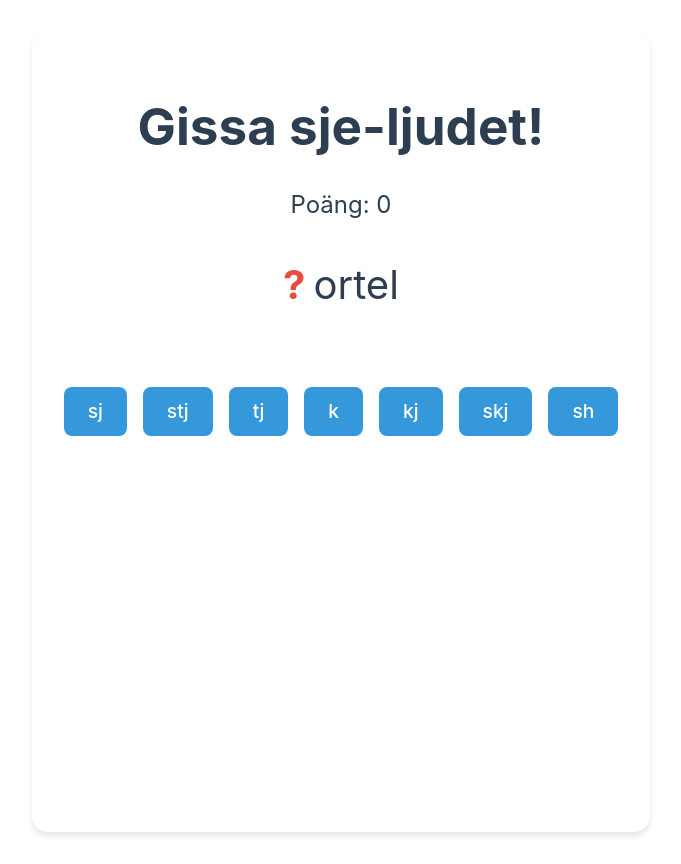
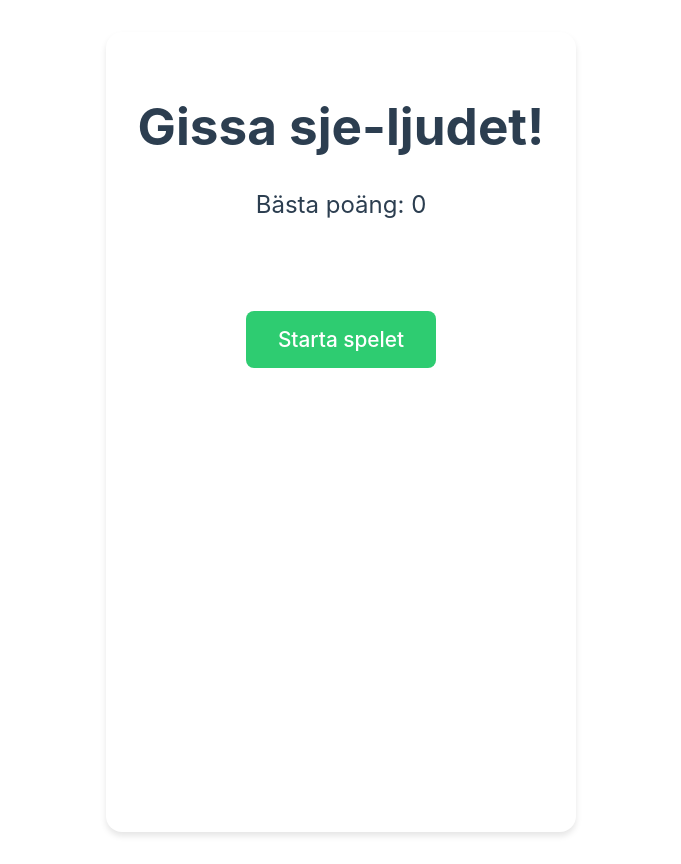
Before and after one commit to gustavjorlov/skolspel, a React (Vite) app: page / in a window 1280 px wide. Shown: the whole page, without its empty margins (299-980 px from the left). Built offline with nearby package versions, Linux system fonts and the light colour scheme.

Commit message:
feat: enhance SjeGame with timer and scoring system, update styles for game stats

```diff
--- a/src/App.css
+++ b/src/App.css
@@ -24,10 +24,23 @@
   margin-bottom: 2rem;
 }
 
-.score {
+.game-stats {
+  display: flex;
+  justify-content: space-around;
+  margin-bottom: 2rem;
+  padding: 1rem;
+  background-color: #f8f9fa;
+  border-radius: 0.5rem;
+}
+
+.time-left, .score {
   font-size: 1.5rem;
   color: #2c3e50;
-  margin-bottom: 2rem;
+}
+
+.time-left {
+  color: #e74c3c;
+  font-weight: bold;
 }
 
 .word-container {
@@ -81,6 +94,22 @@
   background-color: #2980b9;
 }
 
+.start-button {
+  background-color: #2ecc71;
+  color: white;
+  border: none;
+  padding: 1rem 2rem;
+  font-size: 1.3rem;
+  border-radius: 0.5rem;
+  cursor: pointer;
+  transition: background-color 0.2s;
+  margin: 2rem 0;
+}
+
+.start-button:hover {
+  background-color: #27ae60;
+}
+
 @media (max-width: 600px) {
   .buttons button {
     padding: 0.6rem 1rem;
--- a/src/components/SjeGame.tsx
+++ b/src/components/SjeGame.tsx
@@ -1,4 +1,4 @@
-import { useState, useEffect } from 'react';
+import { useState, useEffect, useCallback } from 'react';
 import wordData from '../data/sje-words.json';
 
 type Word = {
@@ -6,51 +6,103 @@ type Word = {
   parts: [string, string];
 };
 
+const ROUND_DURATION = 30; // seconds
 const prefixes = ['sj', 'stj', 'tj', 'k', 'kj', 'skj', 'sh'];
 
 export function SjeGame() {
   const [currentWord, setCurrentWord] = useState<Word | null>(null);
   const [message, setMessage] = useState('');
   const [score, setScore] = useState(0);
+  const [timeLeft, setTimeLeft] = useState(ROUND_DURATION);
+  const [isPlaying, setIsPlaying] = useState(false);
+  const [roundScore, setRoundScore] = useState(0);
 
-  const getRandomWord = (): Word => {
+  const getRandomWord = useCallback(function(): Word {
     const words = wordData.words;
     const randomIndex = Math.floor(Math.random() * words.length);
     const selectedWord = words[randomIndex];
     return {
       word: selectedWord.word,
-      parts: [selectedWord.parts[0], selectedWord.parts[1]] as [string, string]
+      parts: [selectedWord.parts[0], selectedWord.parts[1]]
     };
+  }, []);
+
+  const startNewGame = () => {
+    setTimeLeft(ROUND_DURATION);
+    setRoundScore(0);
+    setScore(0);
+    setMessage('');
+    setCurrentWord(getRandomWord());
+    setIsPlaying(true);
   };
 
-  const newRound = () => {
+  const newRound = useCallback(() => {
     setCurrentWord(getRandomWord());
     setMessage('');
-  };
+  }, [getRandomWord]);
 
   useEffect(() => {
+    if (isPlaying && timeLeft > 0) {
+      const timer = setInterval(() => {
+        setTimeLeft((prev) => {
+          if (prev <= 1) {
+            setIsPlaying(false);
+            setMessage(`Spelet är slut! Du klarade ${roundScore} ord på ${ROUND_DURATION} sekunder!`);
+            return 0;
+          }
+          return prev - 1;
+        });
+      }, 1000);
+
+      return () => clearInterval(timer);
+    }
+  }, [isPlaying, timeLeft, roundScore]);
+
+  useEffect(() => {
+    // Initialize with a word but don't start playing
+    setCurrentWord(getRandomWord());
+  }, [getRandomWord]);
+
+  useEffect(() => {
+    if (!isPlaying) return;
     newRound();
-  }, []);
+  }, [isPlaying, newRound]);
 
   const handleGuess = (prefix: string) => {
-    if (!currentWord) return;
+    if (!currentWord || !isPlaying) return;
 
     if (prefix === currentWord.parts[0]) {
       setMessage(`Rätt! "${prefix + currentWord.parts[1]}" stavas med "${prefix}"`);
       setScore(score + 1);
-      setTimeout(newRound, 2000);
+      setRoundScore(roundScore + 1);
+      setTimeout(newRound, 1000);
     } else {
       setMessage(`Fel! Ordet stavas med "${currentWord.parts[0]}"`);
-      setScore(Math.max(0, score - 1));
     }
   };
+
+  if (!isPlaying) {
+    return (
+      <div className="sje-game">
+        <h1>Gissa sje-ljudet!</h1>
+        <div className="score">Bästa poäng: {score}</div>
+        <div className="message">{message}</div>
+        <button onClick={startNewGame} className="start-button">
+          {score === 0 ? 'Starta spelet' : 'Spela igen'}
+        </button>
+      </div>
+    );
+  }
 
   if (!currentWord) return <div>Laddar...</div>;
 
   return (
     <div className="sje-game">
       <h1>Gissa sje-ljudet!</h1>
-      <div className="score">Poäng: {score}</div>
+      <div className="game-stats">
+        <div className="time-left">Tid kvar: {timeLeft}s</div>
+        <div className="score">Ord denna runda: {roundScore}</div>
+      </div>
       <div className="word-container">
         <div className="word-display">
           <span className="prefix">?</span>
```
